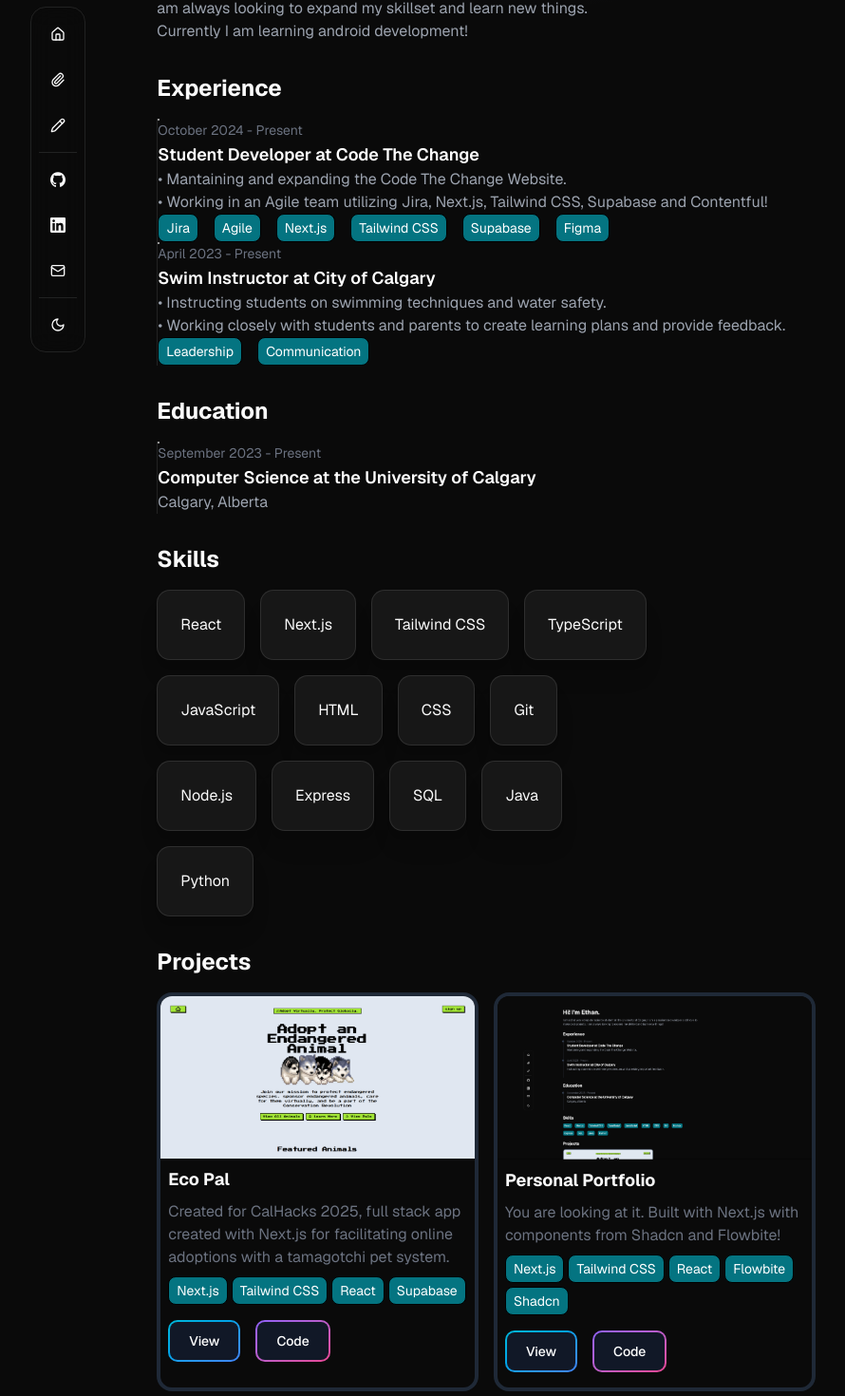
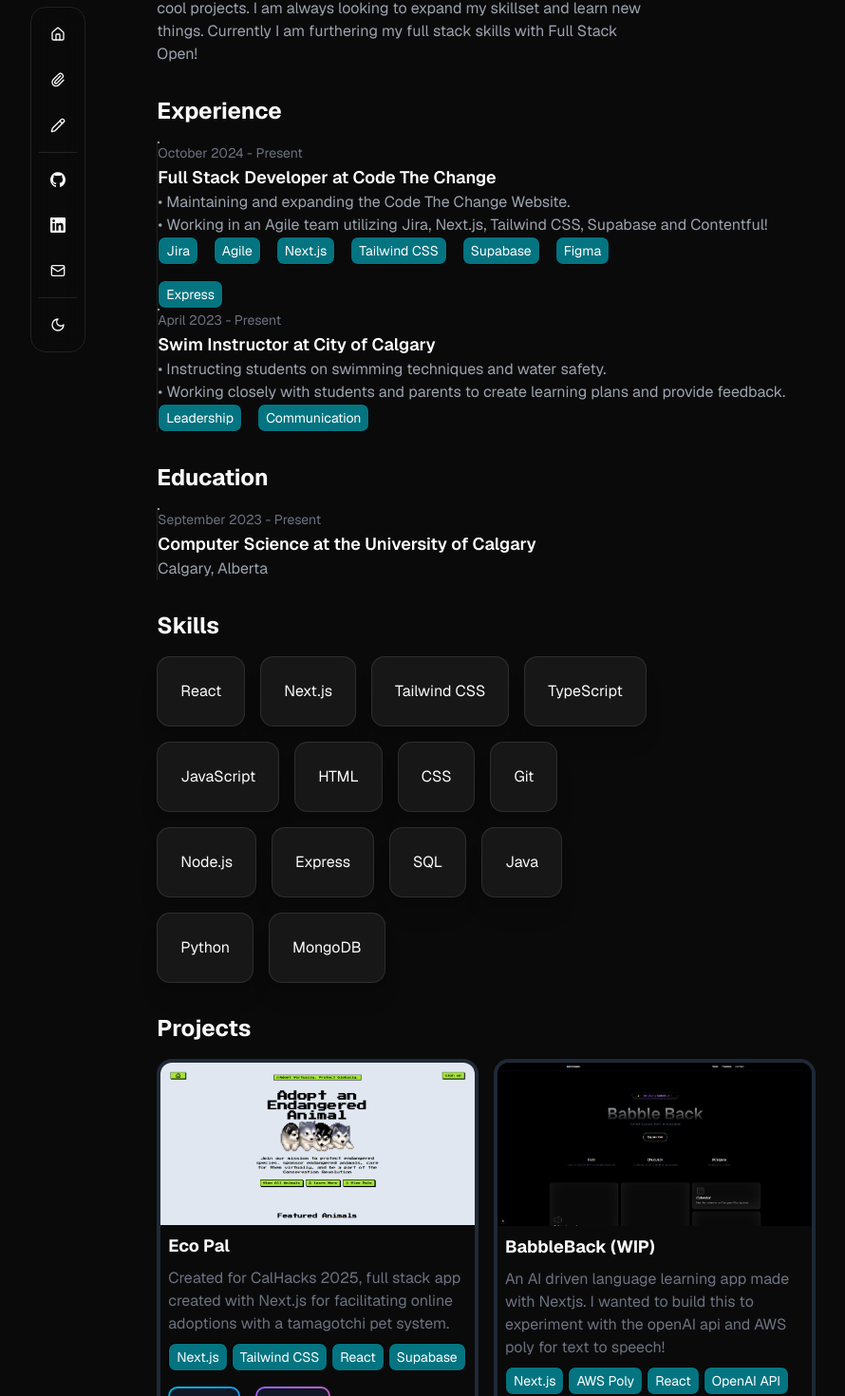
Before and after one commit to Yemyam/personal-portfolio, a Next.js app: page / in a window 1280 px wide. Shown: the part 227-1697 px from the top of the page at 95% size, without its empty margins (128-1018 px from the left). Built offline with nearby package versions, Linux system fonts and the light colour scheme.

Commit message:
Updated info

```diff
--- a/components/Experience.tsx
+++ b/components/Experience.tsx
@@ -22,13 +22,13 @@ const experiences: ExperienceItem[] = [
         startDate: "October 2024",
         endDate: "Present",
         companyName: "Code The Change",
-        jobTitle: "Student Developer",
+        jobTitle: "Full Stack Developer",
         description: [
-            "• Mantaining and expanding the Code The Change Website.",
+            "• Maintaining and expanding the Code The Change Website.",
             "• Working in an Agile team utilizing Jira, Next.js, Tailwind CSS, Supabase and Contentful!"
         ],
         skills: [
-            "Jira", "Agile", "Next.js", "Tailwind CSS", "Supabase", "Figma"
+            "Jira", "Agile", "Next.js", "Tailwind CSS", "Supabase", "Figma", "Express"
         ]
     },
     {
--- a/components/Intro.tsx
+++ b/components/Intro.tsx
@@ -20,10 +20,10 @@ const Intro = () => {
             </TypeAnimation>
           </h1>
           <p className="text-base text-gray-700 dark:text-gray-400">
-                I am a 2nd year <span className='text-teal-400 dark:text-teal-600 font-bold'>computer science student</span> at the University of Calgary.
+                I am an incoming 3rd year <span className='text-teal-400 dark:text-teal-600 font-bold'>computer science student</span> at the University of Calgary.
                 I am a passionate developer and I love to make cool projects.
                 I am always looking to expand my skillset and learn new things.
-                Currently I am learning android development!
+                Currently I am furthering my full stack skills with Full Stack Open!
           </p>
         </div>
     </motion.div>
--- a/components/Projects.tsx
+++ b/components/Projects.tsx
@@ -18,6 +18,14 @@ const projectsData: Project[] = [
         code: "https://github.com/Yemyam/EcoPal",
         previewImage: "/images/ecopals.png",
         technologies: ["Next.js", "Tailwind CSS","React", "Supabase", ]
+    },
+    {
+        title: "BabbleBack (WIP)",
+        description: "An AI driven language learning app made with Nextjs. I wanted to build this to experiment with the openAI api and AWS poly for text to speech!",
+        link: "",
+        code: "https://github.com/Yemyam/Babbleback",
+        previewImage: "/images/babbleback.png",
+        technologies: ["Next.js", "AWS Poly", "React", "OpenAI API", "Express", "MongoDB"]
     },
     {
         title: "Personal Portfolio",
--- a/components/Skills.tsx
+++ b/components/Skills.tsx
@@ -13,7 +13,8 @@ const skillsData: string[] = [
     "Express",
     "SQL",
     "Java",
-    "Python"
+    "Python",
+    "MongoDB"
 ]
 
 const Skills = () => {
```
Also changed, not shown: public/images/babbleback.png (added).
